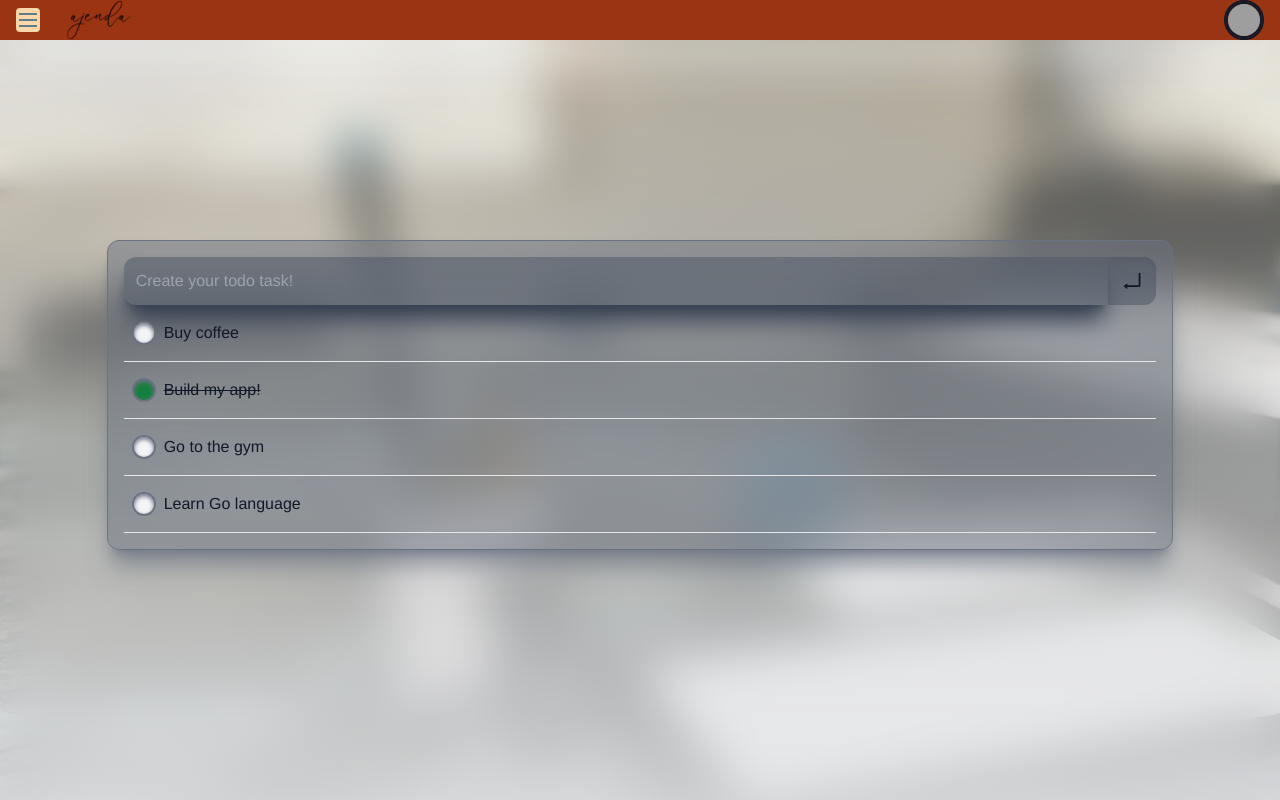
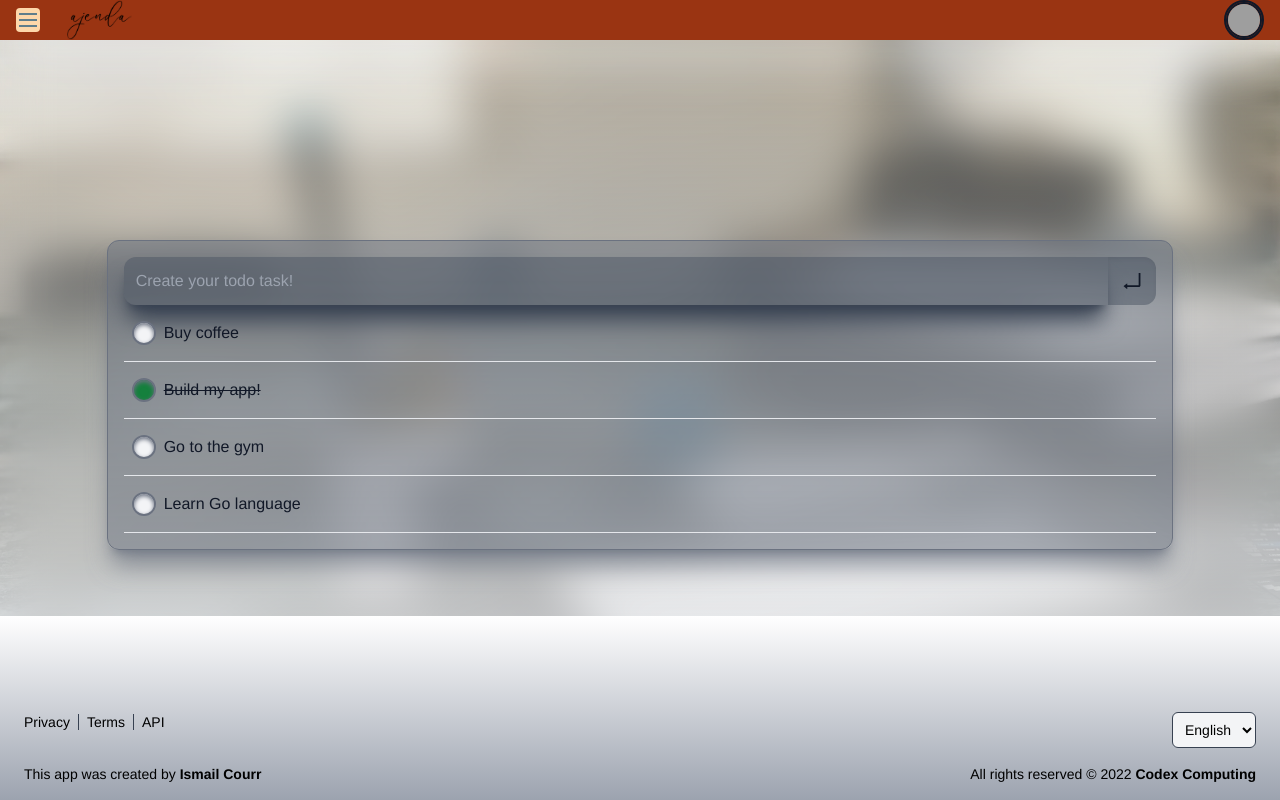
Before and after one commit to CodeX-computing/ajenda, a React (Create React App) app in the folder client/: page /app/todo in a window 1280 px wide. Shown: the top 800 px of the page. Built offline with nearby package versions, Linux system fonts and the light colour scheme; grey boxes are pictures that could not be loaded.

Commit message:
Fix styling and navigation

```diff
--- a/client/src/App.js
+++ b/client/src/App.js
@@ -13,6 +13,7 @@ import Signup from './components/pages/Signup';
 import Todo from './components/app/Todo';
 import Goals from './components/app/Goals';
 import Footer from './components/Footer';
+import Planner from './components/app/Planner';
 
 function App() {
   return (
@@ -30,6 +31,7 @@ function App() {
         <Route element={<ProtectedRoutes />}>
           <Route exact path="/app/todo" element={<Todo />} />
           <Route exact path="/app/goals" element={<Goals />} />
+          <Route exact path="/app/planner" element={<Planner />} />
         </Route>
         <Route path="*" element={<NotFound404 />} />
       </Routes>
--- a/client/src/components/Footer.jsx
+++ b/client/src/components/Footer.jsx
@@ -2,7 +2,7 @@ import React from 'react';
 
 function Footer() {
   return (
-    <footer className="z-20 relative bottom-0 flex flex-col mt-4 bg-gradient-to-b from-white to-gray-400 p-4 w-screen text-sm">
+    <footer className="z-20 sm:relative md:fixed bottom-0 flex flex-col bg-gradient-to-b from-white to-gray-400 p-4 w-screen text-sm">
       <div className="pt-20" />
       <div className="flex justify-between mr-2">
         <div>
--- a/client/src/components/Navigations/AppNavigation.jsx
+++ b/client/src/components/Navigations/AppNavigation.jsx
@@ -33,7 +33,7 @@ function AppNavigation() {
           </button>
         </div>
       </nav>
-      <nav className={`z-10 fixed bottom-0 top-0 h-fil md:relative py-4 flex flex-col justify-between items-start bg-gray-200 md:bg-gray-200/70 shadow-2xl shadow-gray-100 duration-500  ${isOpened ? 'left-0 w-56' : '-left-full w-0'} `}>
+      <nav className={`md:pb-52 z-10 fixed bottom-0 top-0 h-fil md:relative py-4 flex flex-col justify-between items-start bg-gray-200 md:bg-gray-200/70 shadow-2xl shadow-gray-100 duration-500  ${isOpened ? 'left-0 w-56' : '-left-full w-0'} `}>
         <div className="flex flex-col items-start mt-20">
           <Link to="/app/todo" className="text-xl py-1 mx-10 pointer">
             <FcTodoList className="inline mr-1" />
--- a/client/src/helpers/ProtectedRoutes.js
+++ b/client/src/helpers/ProtectedRoutes.js
@@ -16,7 +16,7 @@ const useAuth = () => {
 function ProtectedRoutes() {
   const isAuth = useAuth();
   return isAuth ? (
-    <div className="flex w-screen bg-gray-200 bg-heroBg bg-cover">
+    <div className="flex w-screen h-screen bg-gray-200 bg-heroBg bg-cover">
       <AppNavigation />
       <Outlet />
     </div>
```
